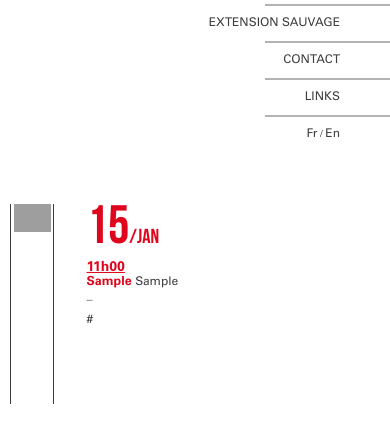
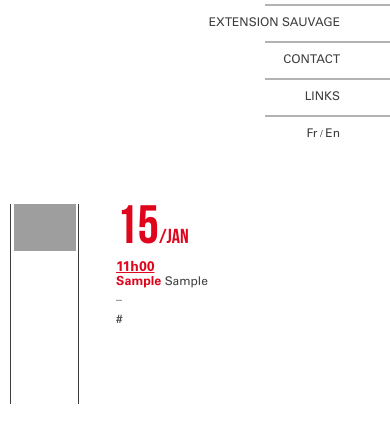
Before and after one commit to CecileOlivier/FigureProject, a Django app: page /en/calendar/ in a window 390 px wide. Shown: the part 161-604 px from the top of the page. Run offline with Django 3.2, Linux system fonts and the light colour scheme; tables that the repository leaves empty hold one stand-in row (values such as "Sample post"); parts of the project's set-up code (start-up, migrations or seed data) failed here and were passed over; some libraries are stand-ins or nearby versions; grey boxes are pictures that could not be loaded.

Commit message:
correction de style sur la taille des blocs dans le calendrier en version mobile

```diff
--- a/figureprojectapp/static/css/style.css
+++ b/figureprojectapp/static/css/style.css
@@ -407,12 +407,12 @@ ul.dates div.img-oeuvre, div.description {
 }
 
 ul.dates div.img-oeuvre {
-	width: 20%;
+	width: 28%;
 }
 
 div.img-oeuvre img{
 	vertical-align: top;
-	width: 50%;
+	width: 60%;
 }
 
 div.img-oeuvre:before {
```
